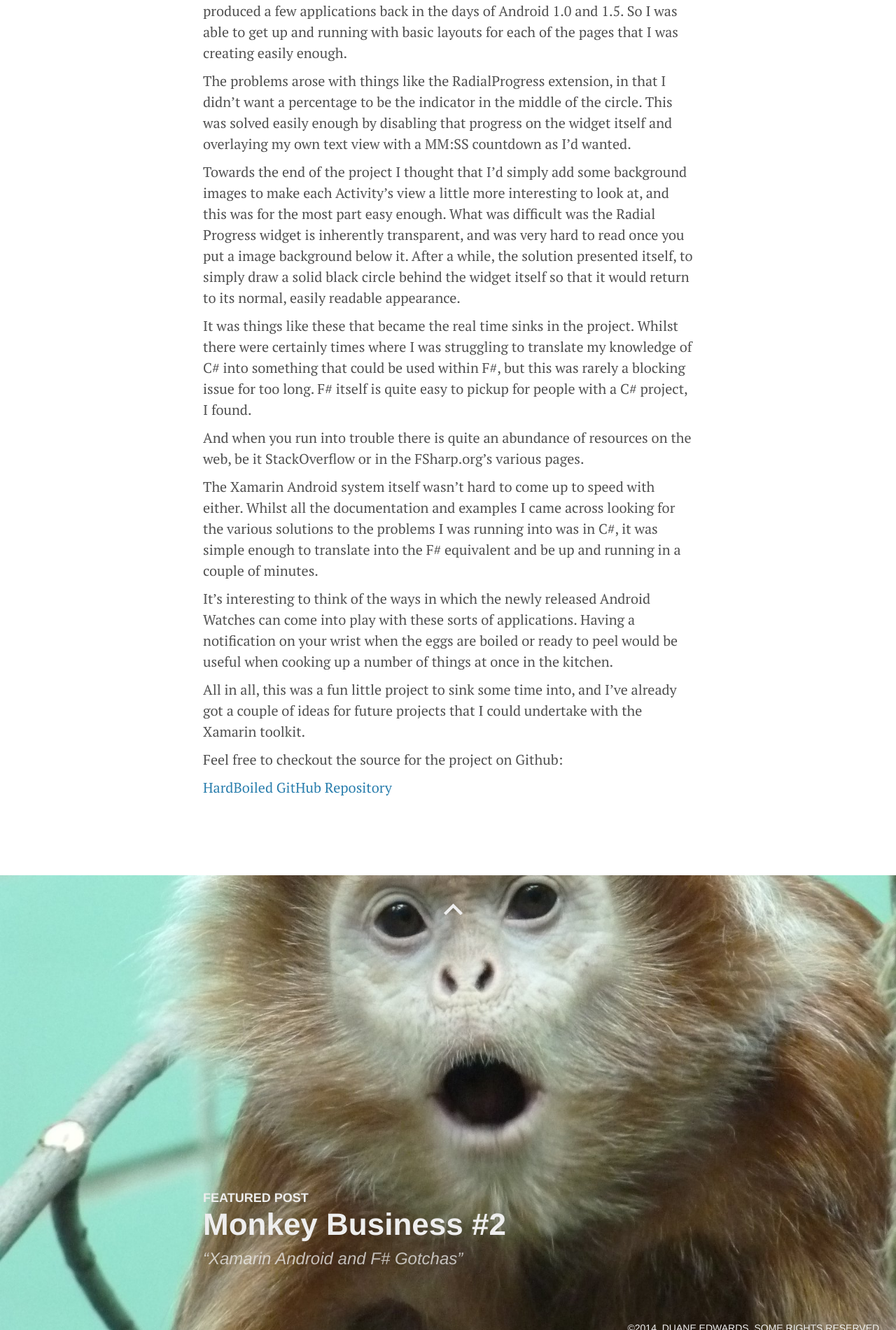
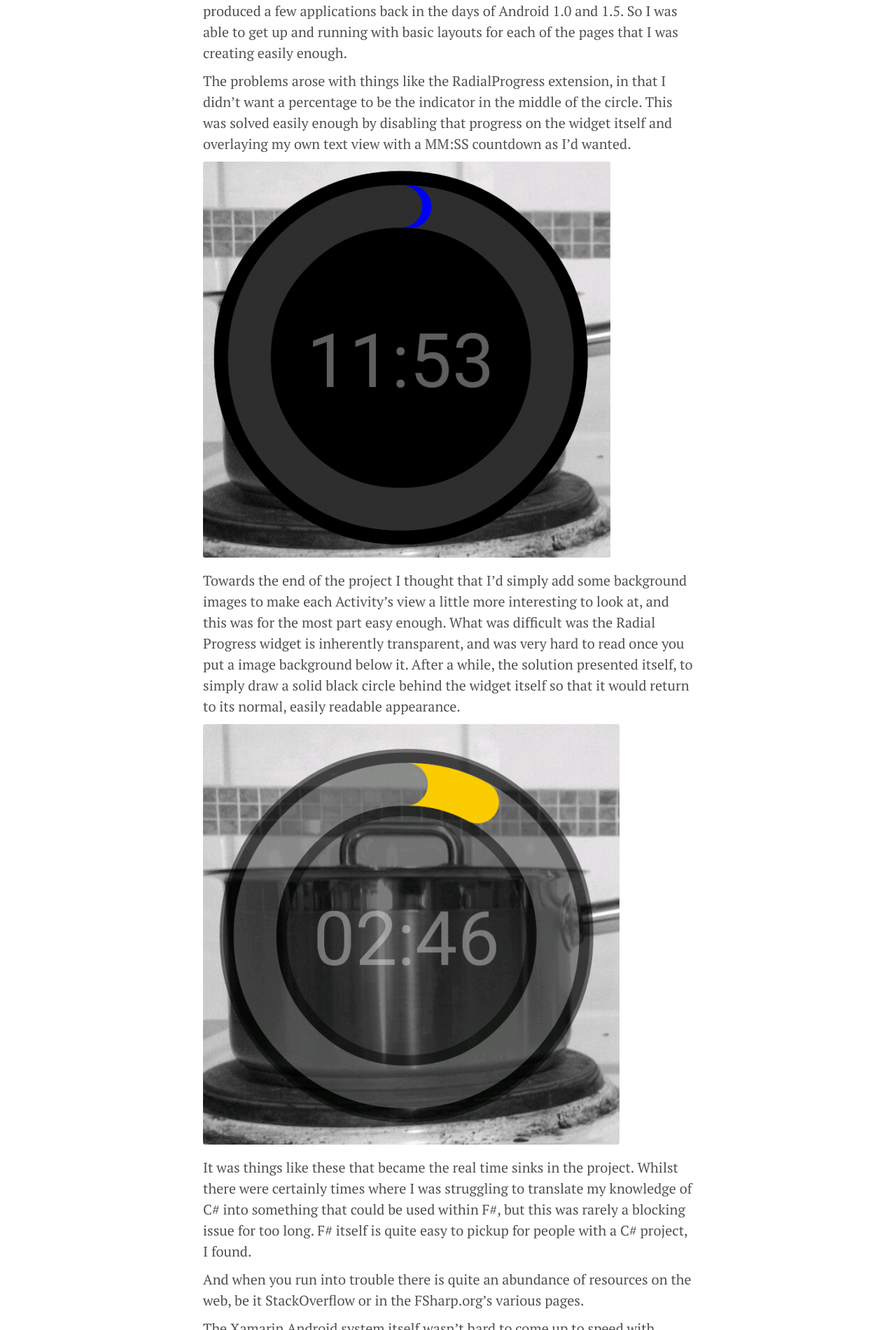
Before and after one commit to duaneedwards/duaneedwards.github.io, a Jekyll site: the page built from _posts/2014-07-20-monkey-business-3.md, in a window 1280 px wide. Shown: the part 1244-3145 px from the top of the page at 70% size. Built offline with Jekyll 4.4.1, drawn with Linux system fonts in a browser that asks for light colours; Markdown is read by kramdown in place of the engine named in the settings.

Commit message:
Update 2014-07-20-monkey-business-3.md

```diff
--- a/_posts/2014-07-20-monkey-business-3.md
+++ b/_posts/2014-07-20-monkey-business-3.md
@@ -16,7 +16,11 @@ I am actually a little bit familiar with the Android layout system, having produ
 
 The problems arose with things like the RadialProgress extension, in that I didn't want a percentage to be the indicator in the middle of the circle.  This was solved easily enough by disabling that progress on the widget itself and overlaying my own text view with a MM:SS countdown as I'd wanted.
 
+![Transparency_Issue_fixed.PNG](/media/Transparency_Issue_fixed.PNG)
+
 Towards the end of the project I thought that I'd simply add some background images to make each Activity's view a little more interesting to look at, and this was for the most part easy enough.  What was difficult was the Radial Progress widget is inherently transparent, and was very hard to read once you put a image background below it.  After a while, the solution presented itself, to simply draw a solid black circle behind the widget itself so that it would return to its normal, easily readable appearance.
+
+![Transparency_Issue.PNG](/media/Transparency_Issue.PNG)
 
 It was things like these that became the real time sinks in the project.  Whilst there were certainly times where I was struggling to translate my knowledge of C# into something that could be used within F#, but this was rarely a blocking issue for too long.  F# itself is quite easy to pickup for people with a C# project, I found.
 
```
